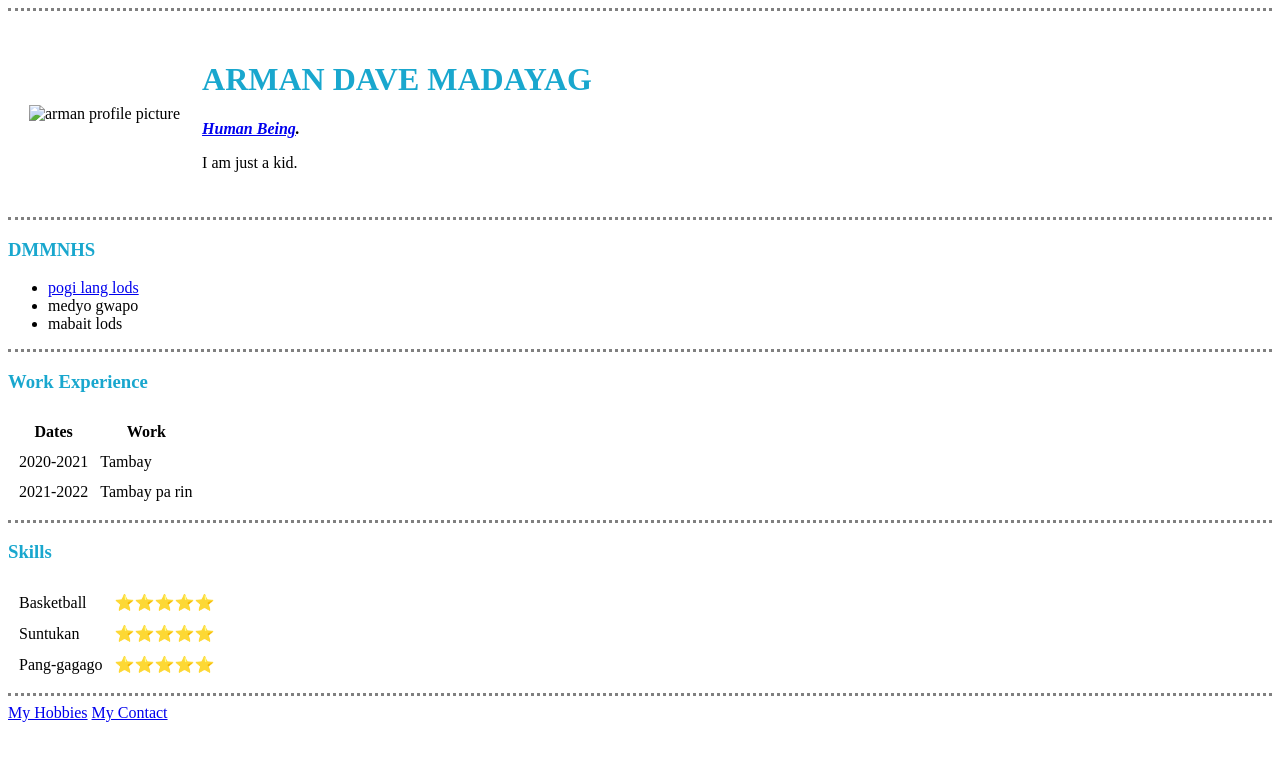
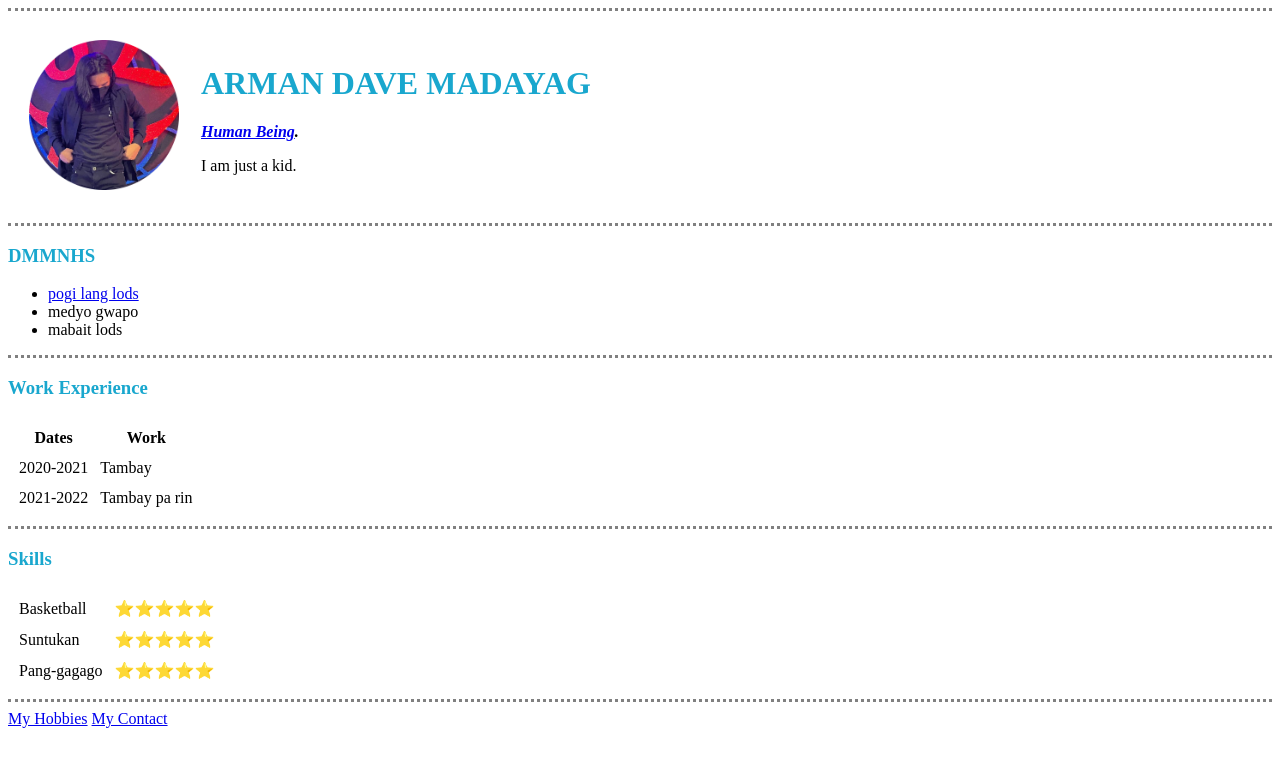
Before and after one commit to Da2ve/html-portfolio, a plain HTML site: page index.html in a window 1280 px wide. Drawn offline with Linux system fonts and the light colour scheme; files that its build step writes are made by us from their sources.

Commit message:
Update index.html

```diff
--- a/index.html
+++ b/index.html
@@ -11,7 +11,7 @@
     <hr>
     <table cellspacing="20">
         <tr>
-            <td><img width="150" length="150" src=/arman-modified.png" alt="arman profile picture"></td>
+            <td><img width="150" length="150" src="/arman-modified.png" alt="arman profile picture"></td>
             <td> <h1>ARMAN DAVE MADAYAG</h1>
                 <p><em><strong><a href="https://www.google.com/search?q=human+being&oq=human+being&aqs=chrome.0.0i271j46i131i340i433i512l2j0i512j0i433i512j0i512l5.6564j1j7&sourceid=chrome&ie=UTF-8">Human Being</a>.</strong></em></p>
                 <p>I am just a kid.</p></td>
```
